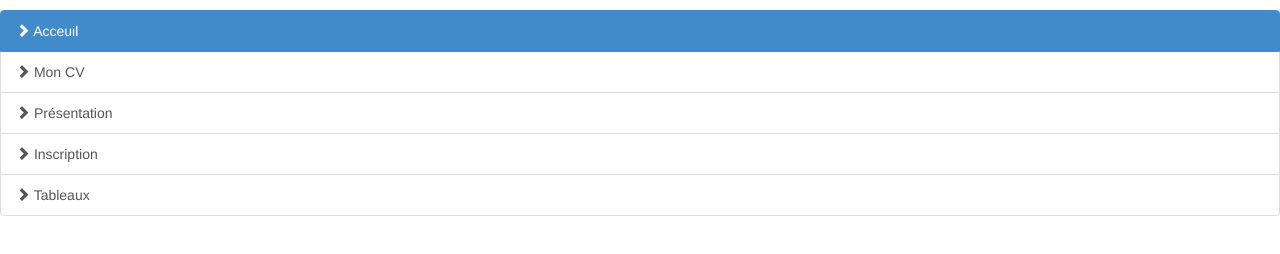
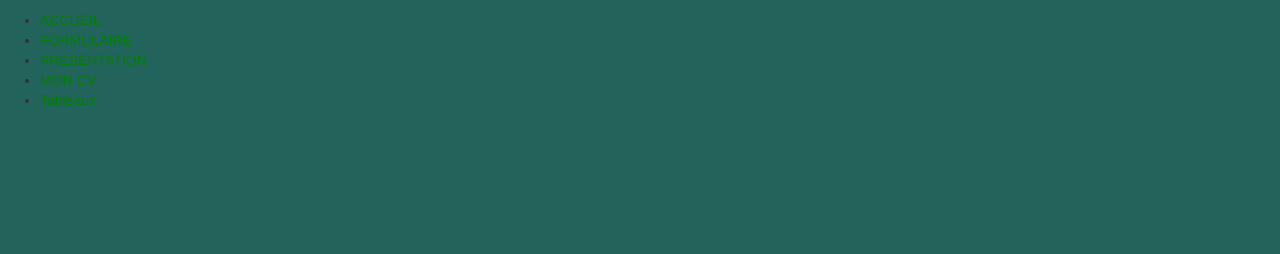
Before and after one commit to Epicur-745/projetpersonel, a plain HTML site: page liste.html in a window 1280 px wide. Drawn offline with nearby package versions, Linux system fonts and the light colour scheme.

Commit message:
Update liste.html

```diff
--- a/liste.html
+++ b/liste.html
@@ -5,28 +5,18 @@
  <link rel="stylesheet" href="styles.css">
  <meta charset="utf-8">
  <title>liste</title>
- </head>
-  <body>
-  <ul class="list-group">
-<a href="acceuil.html" class="list-group-item active" target="fenetreC">
-<span class="glyphicon glyphicon-chevron-right pullright"></span>
-Acceuil
-</a>
-<a href="cv.html" class="list-group-item" target="fenetreC">
-<span class="glyphicon glyphicon-chevron-right pullright"></span>
-Mon CV
-</a>
-<a href="Moi.html" class="list-group-item" target="fenetreC">
-<span class="glyphicon glyphicon-chevron-right pullright"></span>
-Présentation
-<a href="souscription.html" class="list-group-item" target="fenetreC">
-<span class="glyphicon glyphicon-chevron-right pullright"></span>
-Inscription
-</a>
-<a href="Tableaux.html" class="list-group-item" target="fenetreC">
-  <span class="glyphicon glyphicon-chevron-right pullright"></span>
-  Tableaux
-  </a>
-</ul>
- </body>
+ <style>
+            a{color:green;}
+            body{background-color: rgb(34, 100, 92);}
+        </style>
+    </head>
+    <body>
+        <ul>
+            <li><a href="accueil.html" target="fenetre">ACCUEIL</a></li>
+            <li><a href="souscription.html" target="fenetre">FORMULAIRE</a></li>
+            <li><a href="Moi.html" target="fenetre">PRESENTATION</a></li>
+            <li><a href="cv.html" target="fenetre">MON CV</a></li>
+          <li><a href="tableaux.html" target="fenetre">Tableaux</a></li>
+        </ul>
+    </body>
 </html>
```
